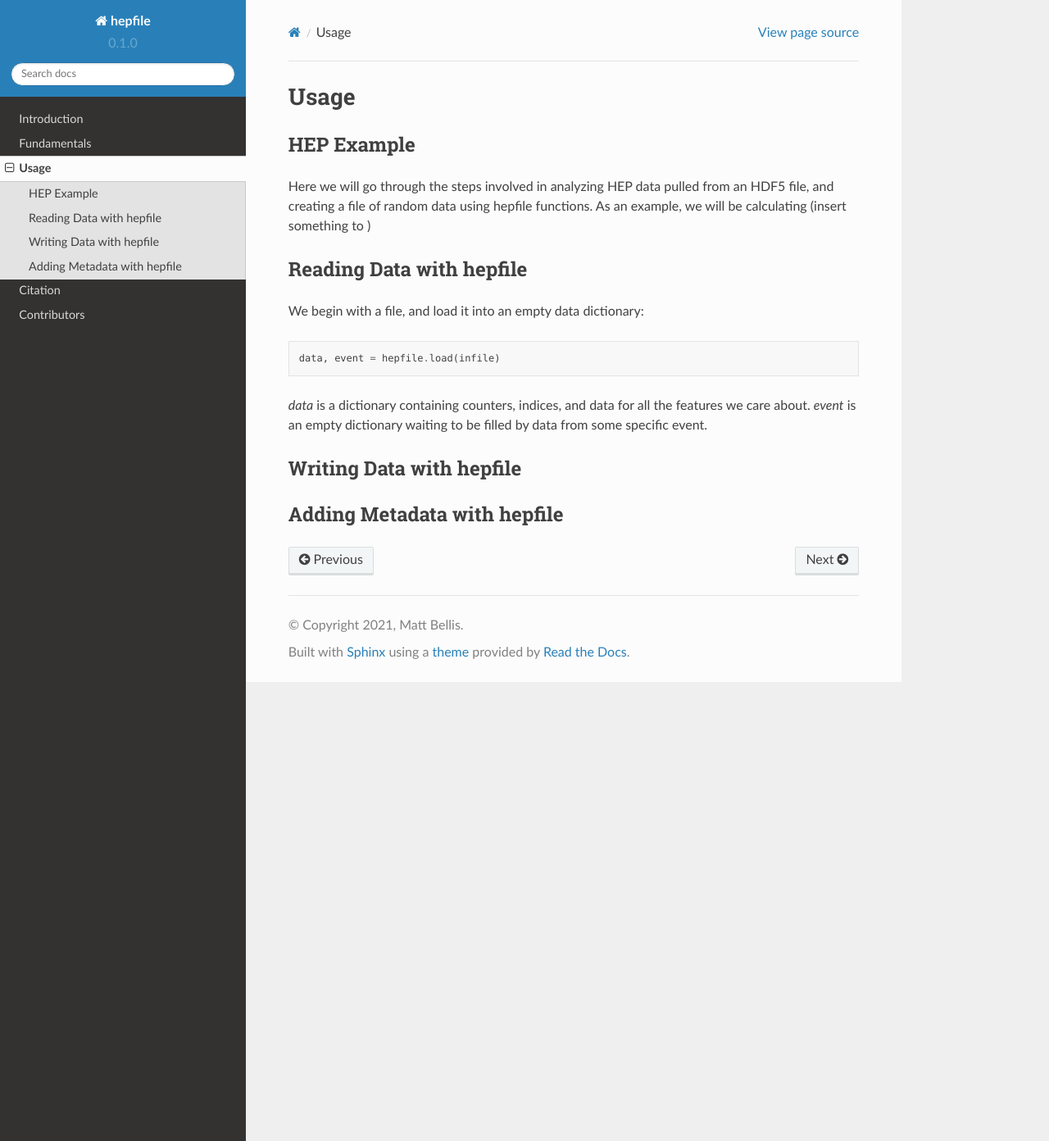
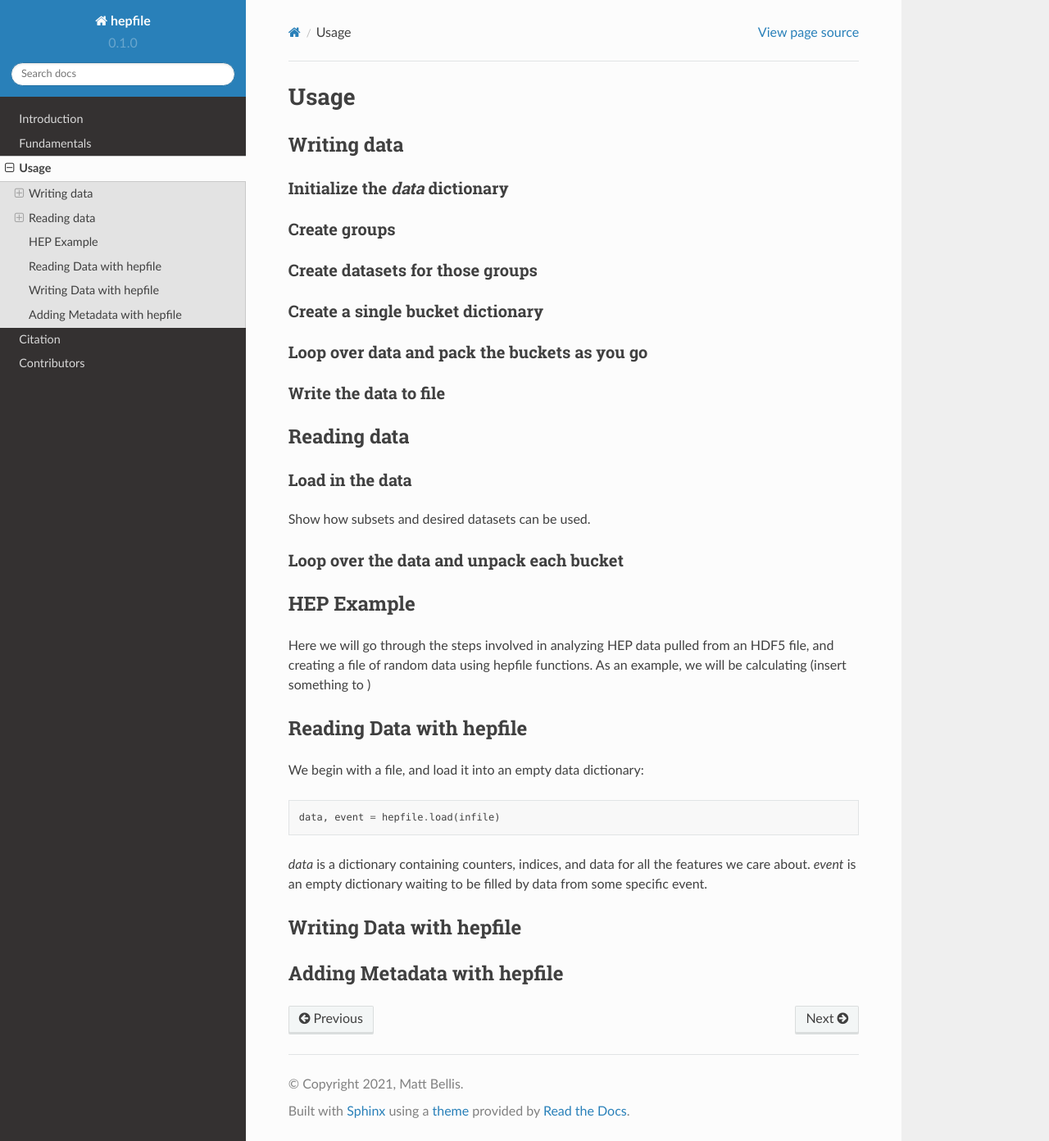
Before and after one commit to mattbellis/hepfile, a Sphinx documentation site: the page built from docs/usage.rst, in a window 1280 px wide and 1392 px high. Shown: the whole window at 82% size. Built offline with Sphinx 7.4.7 and the Read the Docs theme 2.0.0, drawn with Linux system fonts in a browser that asks for light colours; pages that are not in the unit, such as notebooks, are missing from menus.

Commit message:
Added some more breakdown for the documentation

```diff
--- a/docs/usage.rst
+++ b/docs/usage.rst
@@ -1,6 +1,44 @@
 ======
 Usage
 ======
+
+Writing data
+------------
+
+Initialize the `data` dictionary
+^^^^^^^^^^^^^^^^^^^^^^^^^^^^^^^^
+
+Create groups
+^^^^^^^^^^^^^^^^^^^^^^^^^^^^^^^^
+
+Create datasets for those groups
+^^^^^^^^^^^^^^^^^^^^^^^^^^^^^^^^
+
+Create a single bucket dictionary
+^^^^^^^^^^^^^^^^^^^^^^^^^^^^^^^^^
+
+Loop over data and pack the buckets as you go
+^^^^^^^^^^^^^^^^^^^^^^^^^^^^^^^^^^^^^^^^^^^^^
+
+Write the data to file
+^^^^^^^^^^^^^^^^^^^^^^^^^^^^^^^^^^^^^^^^^^^^^
+
+
+
+
+Reading data
+------------
+
+Load in the data
+^^^^^^^^^^^^^^^^
+
+Show how subsets and desired datasets can be used.
+
+Loop over the data and unpack each bucket
+^^^^^^^^^^^^^^^^^^^^^^^^^^^^^^^^^^^^^^^^^
+
+
+
 
 HEP Example
 -------------
```
Also changed, not shown: docs/examples/write_HEP.rst (added, +54 -0 lines), docs/fundamentals.rst (+11 -2 lines), docs/introduction.rst (+0 -7 lines).
